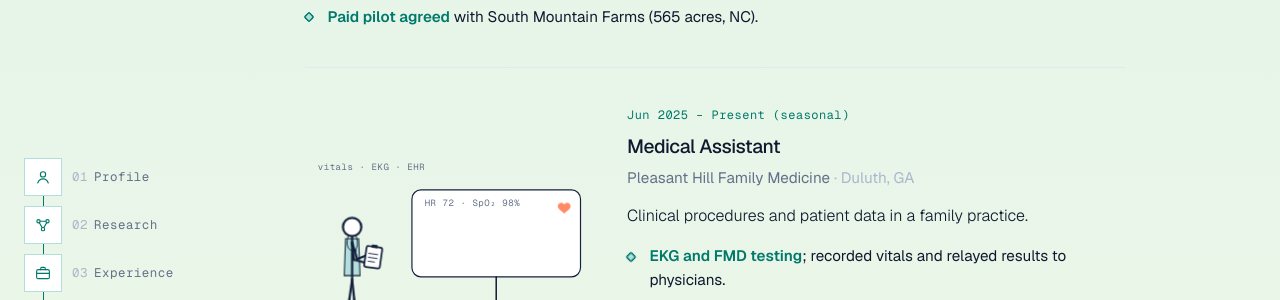
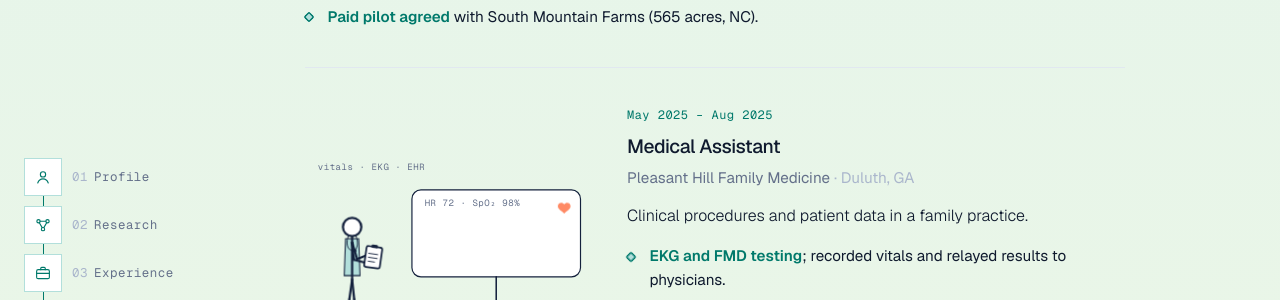
Before and after one commit to yuvinkang/yuvinkang.github.io, a Jekyll site: the page built from index.html, in a window 1280 px wide and 900 px high, scrolled down 5865 px. Shown: the part 153-453 px from the top of the window. Built offline with Jekyll 4.4.1, drawn with Linux system fonts in a browser that asks for light colours.

Commit message:
Update dates for Medical Assistant role

```diff
--- a/_data/experience.yml
+++ b/_data/experience.yml
@@ -17,7 +17,7 @@
 - role: "Medical Assistant"
   organization: "Pleasant Hill Family Medicine"
   location: "Duluth, GA"
-  dates: "Jun 2025 – Present (seasonal)"
+  dates: "May 2025 – Aug 2025"
   scene: clinic
   summary: "Clinical procedures and patient data in a family practice."
   highlights:
```
